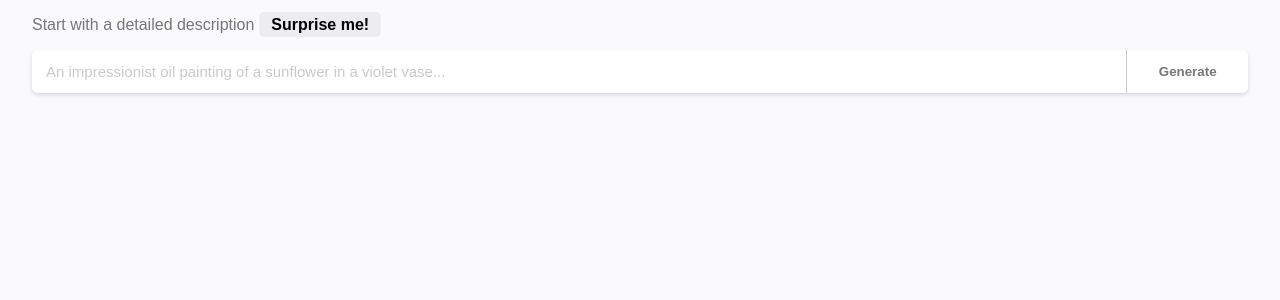
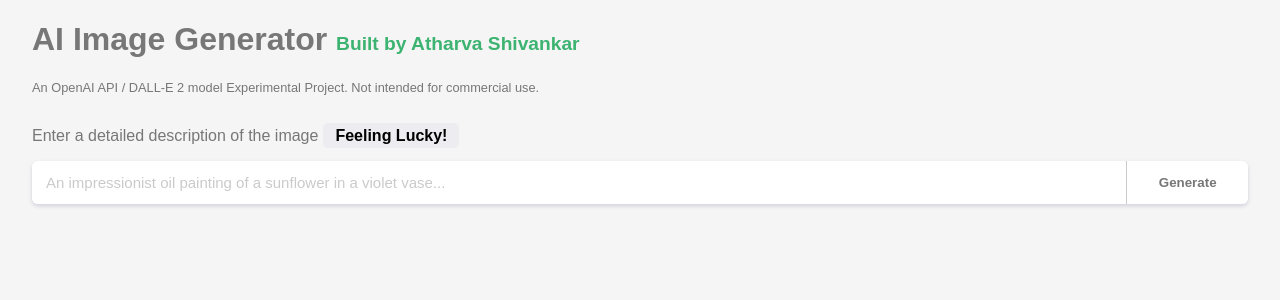
Before and after one commit to ads8046/open-ai-img-generator, a React (Create React App) app: page / in a window 1280 px wide. Shown: the top 300 px of the page. Built offline with nearby package versions, Linux system fonts and the light colour scheme; the HTML template or start-up script is replaced by a standard one.

Commit message:
image generator implemented

```diff
--- a/public/index.html
+++ b/public/index.html
@@ -24,7 +24,7 @@
       work correctly both with client-side routing and a non-root public URL.
       Learn how to configure a non-root public URL by running `npm run build`.
     -->
-    <title>React App</title>
+    <title>AI Image Gen</title>
   </head>
   <body>
     <noscript>You need to enable JavaScript to run this app.</noscript>
--- a/src/App.js
+++ b/src/App.js
@@ -4,19 +4,20 @@ import {useState} from "react";
 
 
 const App = () => {
-  // const surpriseOptions = [
-  //     'A blue ostrich eating melon',
-  //     'An ant drinking apple juice',
-  //     'A pineapple drinking lemonade on a beach'
-  // ]
     const [images, setImages] = useState(null);
     const [value, setValue] = useState(null);
+    const [error, setError] = useState(null);
 
     const getImages = async () => {
+        setImages(null);
+        if (!value) {
+            setError("Please enter a valid search query.");
+            return
+        }
         const options = {
             method: "POST",
             body: JSON.stringify({
-                message: "test"
+                message: value
             }),
             headers: {
                 "Content-type": "application/json"
@@ -25,29 +26,51 @@ const App = () => {
         try {
             const resp = await fetch("http://localhost:8000/images", options);
             const data = await resp.json();
+            console.log(data);
             setImages(data);
         } catch (error) {
             console.log(error);
         }
     }
 
+    const feelingLucky = () => {
+        const surpriseOptions = [
+            'A blue ostrich eating melon',
+            'An ant drinking apple juice',
+            'A pineapple drinking lemonade on a beach'
+        ]
+
+        setImages(null);
+        const randomVal = surpriseOptions[Math.floor(Math.random() * surpriseOptions.length)];
+        setValue(randomVal);
+    }
+
     return (
         <div className="App">
-
+          <h1>AI Image Generator <span className={"built-by"}>Built by Atharva Shivankar</span></h1>
+          <p className={"project-description"}>
+              An OpenAI API / DALL-E 2 model Experimental Project.
+              Not intended for commercial use.
+          </p>
           <section className={"search-section"}>
-            <p>Start with a detailed description
-              <span className={"surprise"}>Surprise me!</span>
+            <p>Enter a detailed description of the image
+              <span className={"surprise"} onClick={feelingLucky}>Feeling Lucky!</span>
             </p>
             <div className={"input-container"}>
               <input
-                  placeholder={"An impressionist oil painting of a sunflower in a violet vase..."}
+                  value={value}
+                  placeholder={"An impressionist oil painting" +
+                      " of a sunflower in a violet vase..."}
+                  onChange={event => setValue(event.target.value)}
               />
               <button onClick={getImages}>Generate</button>
             </div>
+              { error && <p>{error}</p>}
           </section>
 
           <section className={"image-section"}>
-              {images?.map((img, _index) =>
+              {images?.map(
+                  (img, _index) =>
                     <img key={_index} src={img.url} alt={`Generated AI pic of ${value}`}/>
               )}
           </section>
--- a/src/index.css
+++ b/src/index.css
@@ -7,7 +7,7 @@ body {
     padding: 0;
     width: 100vw;
     height: 100vh;
-    background-color: #fafafc;
+    background-color: whitesmoke;
     color: #777;
     display: flex;
     justify-content: center;
@@ -17,11 +17,25 @@ body {
     width: 95vw;
 }
 
+h1 {
+    color: #777777;
+}
+
+.built-by {
+    font-size: 0.6em;
+    color: mediumseagreen;
+}
+
+.project-description {
+    font-size: 0.8em;
+}
+
 .search-section {
     width: 100%;
     display: flex;
     flex-direction: column;
     justify-content: center;
+    height: 100px;
 }
 
 .surprise {
@@ -31,6 +45,7 @@ body {
     font-weight: 600;
     padding: 4px 12px;
     margin: 0 0 2px 5px;
+    cursor: pointer;
 }
 
 .input-container {
@@ -69,3 +84,25 @@ body {
     background-color: lightgrey;
     color: white;
 }
+
+.image-section {
+    margin-top: 50px;
+    width: 100%;
+    display: flex;
+    flex-wrap: wrap;
+    align-items: stretch;
+    justify-content: space-between;
+}
+
+.image-section img {
+    margin: 1px;
+    min-width: 250px;
+    max-width: 33%;
+    flex-grow: 1;
+}
+
+@media (max-width: 556px) {
+    .image-section img {
+        max-width: 100%;
+    }
+}
```
Also changed, not shown: server.js (+4 -4 lines).
